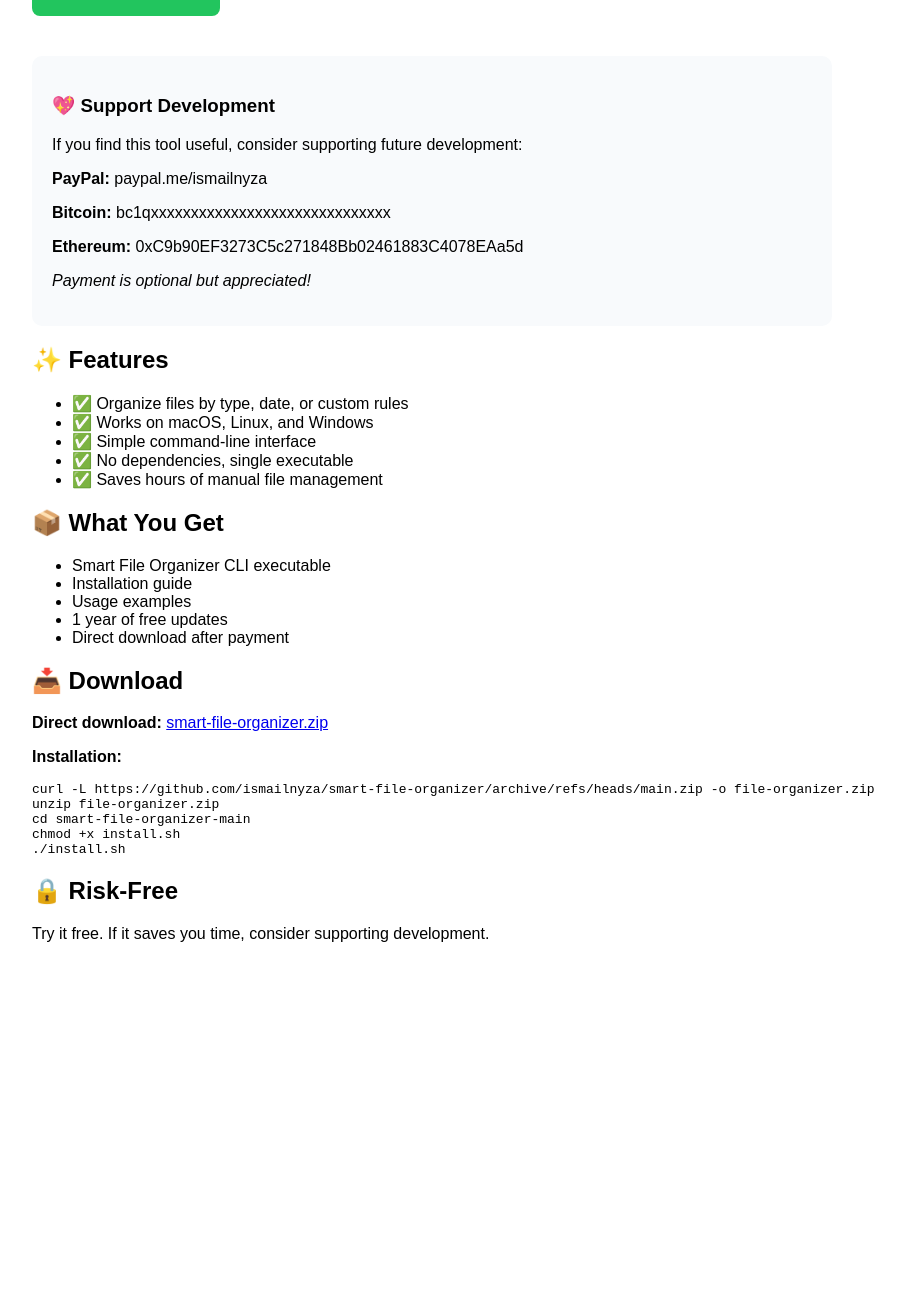
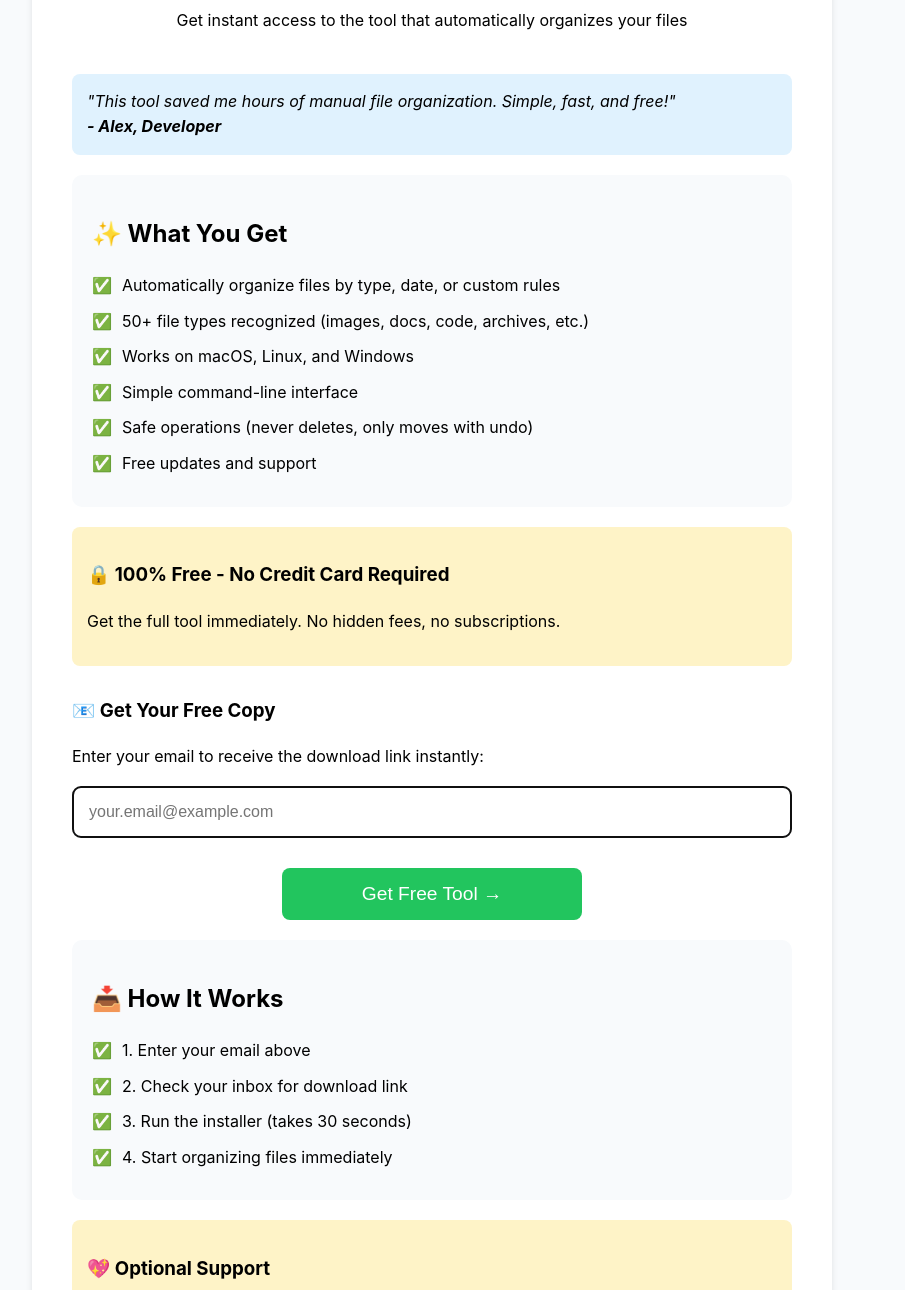
Before and after one commit to ismailnyza/smart-file-organizer, a website: page index.html in a window 1280 px wide. Shown: the part 266-1556 px from the top of the page, without its empty margins (208-1113 px from the left). Before the commit the page ends 1245 px from the top, so only its background shows below. Drawn offline with Linux system fonts and the light colour scheme.

Commit message:
Update landing page with email capture form

```diff
--- a/index.html
+++ b/index.html
@@ -1,57 +1,171 @@
 <!DOCTYPE html>
-<html>
+<html lang="en">
 <head>
-    <title>Smart File Organizer CLI - $2.99</title>
+    <meta charset="UTF-8">
+    <meta name="viewport" content="width=device-width, initial-scale=1.0">
+    <title>Free File Organizer CLI Tool</title>
     <style>
-        body { font-family: sans-serif; max-width: 800px; margin: 0 auto; padding: 20px; }
-        .buy-button { background: #22c55e; color: white; padding: 15px 30px; border-radius: 8px; text-decoration: none; display: inline-block; margin: 20px 0; }
-        .price { font-size: 2em; color: #22c55e; }
+        body {
+            font-family: -apple-system, BlinkMacSystemFont, 'Segoe UI', Roboto, sans-serif;
+            max-width: 800px;
+            margin: 0 auto;
+            padding: 20px;
+            line-height: 1.6;
+            background: #f8fafc;
+        }
+        .container {
+            background: white;
+            padding: 40px;
+            border-radius: 12px;
+            box-shadow: 0 4px 6px rgba(0,0,0,0.1);
+            margin-top: 40px;
+        }
+        .header {
+            text-align: center;
+            margin-bottom: 40px;
+        }
+        .price {
+            font-size: 2.5em;
+            color: #22c55e;
+            font-weight: bold;
+            margin: 10px 0;
+        }
+        .form-group {
+            margin: 30px 0;
+        }
+        input[type="email"] {
+            width: 100%;
+            padding: 15px;
+            border: 2px solid #e2e8f0;
+            border-radius: 8px;
+            font-size: 16px;
+            box-sizing: border-box;
+        }
+        button {
+            background: #22c55e;
+            color: white;
+            padding: 15px 30px;
+            border: none;
+            border-radius: 8px;
+            font-size: 1.2em;
+            cursor: pointer;
+            display: block;
+            margin: 20px auto;
+            width: 100%;
+            max-width: 300px;
+        }
+        .features {
+            background: #f8fafc;
+            padding: 20px;
+            border-radius: 10px;
+            margin: 20px 0;
+        }
+        .feature {
+            margin: 10px 0;
+            display: flex;
+            align-items: center;
+        }
+        .feature:before {
+            content: "✅";
+            margin-right: 10px;
+        }
+        .guarantee {
+            background: #fef3c7;
+            padding: 15px;
+            border-radius: 8px;
+            margin: 20px 0;
+        }
+        .testimonial {
+            background: #e0f2fe;
+            padding: 15px;
+            border-radius: 8px;
+            margin: 20px 0;
+            font-style: italic;
+        }
+        .footer {
+            text-align: center;
+            margin-top: 40px;
+            color: #64748b;
+            font-size: 0.9em;
+        }
     </style>
 </head>
 <body>
-    <h1>🚀 Smart File Organizer CLI</h1>
-    <p class="price">$2.99</p>
-    <p>One-time payment • Lifetime updates • 30-day money-back guarantee</p>
+    <div class="container">
+        <div class="header">
+            <h1>🚀 Smart File Organizer CLI</h1>
+            <p class="price">FREE</p>
+            <p>Get instant access to the tool that automatically organizes your files</p>
+        </div>
 
-    <a href="#download" class="buy-button">Download Now →</a>
+        <div class="testimonial">
+            "This tool saved me hours of manual file organization. Simple, fast, and free!"<br>
+            <strong>- Alex, Developer</strong>
+        </div>
 
-    <div style="background: #f8fafc; padding: 20px; border-radius: 10px; margin: 20px 0;">
-        <h3>💖 Support Development</h3>
-        <p>If you find this tool useful, consider supporting future development:</p>
-        <p><strong>PayPal:</strong> paypal.me/ismailnyza</p>
-        <p><strong>Bitcoin:</strong> bc1qxxxxxxxxxxxxxxxxxxxxxxxxxxxxxx</p>
-        <p><strong>Ethereum:</strong> 0xC9b90EF3273C5c271848Bb02461883C4078EAa5d</p>
-        <p><em>Payment is optional but appreciated!</em></p>
+        <div class="features">
+            <h2>✨ What You Get</h2>
+            <div class="feature">Automatically organize files by type, date, or custom rules</div>
+            <div class="feature">50+ file types recognized (images, docs, code, archives, etc.)</div>
+            <div class="feature">Works on macOS, Linux, and Windows</div>
+            <div class="feature">Simple command-line interface</div>
+            <div class="feature">Safe operations (never deletes, only moves with undo)</div>
+            <div class="feature">Free updates and support</div>
+        </div>
+
+        <div class="guarantee">
+            <h3>🔒 100% Free - No Credit Card Required</h3>
+            <p>Get the full tool immediately. No hidden fees, no subscriptions.</p>
+        </div>
+
+        <form id="emailForm" action="https://formspree.io/f/xdknvjbg" method="POST">
+            <div class="form-group">
+                <h3>📧 Get Your Free Copy</h3>
+                <p>Enter your email to receive the download link instantly:</p>
+                <input type="email" name="email" placeholder="your.email@example.com" required>
+                <input type="hidden" name="_subject" value="Smart File Organizer CLI Download">
+                <input type="hidden" name="_replyto" value="gbncrqnr@guerrillamailblock.com">
+                <input type="text" name="_gotcha" style="display:none">
+            </div>
+
+            <button type="submit">Get Free Tool →</button>
+        </form>
+
+        <div class="features">
+            <h2>📥 How It Works</h2>
+            <div class="feature">1. Enter your email above</div>
+            <div class="feature">2. Check your inbox for download link</div>
+            <div class="feature">3. Run the installer (takes 30 seconds)</div>
+            <div class="feature">4. Start organizing files immediately</div>
+        </div>
+
+        <div class="guarantee">
+            <h3>💖 Optional Support</h3>
+            <p>This tool is completely free. If you find it useful and want to support future development, donation options will be included in the download email.</p>
+        </div>
+
+        <div class="footer">
+            <p>© 2026 Smart File Organizer CLI. All rights reserved.</p>
+            <p>By submitting your email, you agree to receive the tool download and occasional updates.</p>
+            <p>We respect your privacy. Unsubscribe at any time.</p>
+        </div>
     </div>
 
-    <h2>✨ Features</h2>
-    <ul>
-        <li>✅ Organize files by type, date, or custom rules</li>
-        <li>✅ Works on macOS, Linux, and Windows</li>
-        <li>✅ Simple command-line interface</li>
-        <li>✅ No dependencies, single executable</li>
-        <li>✅ Saves hours of manual file management</li>
-    </ul>
+    <script>
+        // Form submission handling
+        document.getElementById('emailForm').addEventListener('submit', function(e) {
+            const email = this.querySelector('input[type="email"]').value;
+            if (email && email.includes('@')) {
+                // Show success message
+                alert('✅ Check your email for the download link! It should arrive within 2 minutes.');
 
-    <h2>📦 What You Get</h2>
-    <ul>
-        <li>Smart File Organizer CLI executable</li>
-        <li>Installation guide</li>
-        <li>Usage examples</li>
-        <li>1 year of free updates</li>
-        <li>Direct download after payment</li>
-    </ul>
+                // Optional: Track submission
+                console.log('Email submitted:', email);
+            }
+        });
 
-    <h2 id="download">📥 Download</h2>
-    <p><strong>Direct download:</strong> <a href="https://github.com/ismailnyza/smart-file-organizer/archive/refs/heads/main.zip">smart-file-organizer.zip</a></p>
-    <p><strong>Installation:</strong></p>
-    <pre><code>curl -L https://github.com/ismailnyza/smart-file-organizer/archive/refs/heads/main.zip -o file-organizer.zip
-unzip file-organizer.zip
-cd smart-file-organizer-main
-chmod +x install.sh
-./install.sh</code></pre>
-
-    <h2>🔒 Risk-Free</h2>
-    <p>Try it free. If it saves you time, consider supporting development.</p>
+        // Auto-focus email field
+        document.querySelector('input[type="email"]').focus();
+    </script>
 </body>
 </html>
```
